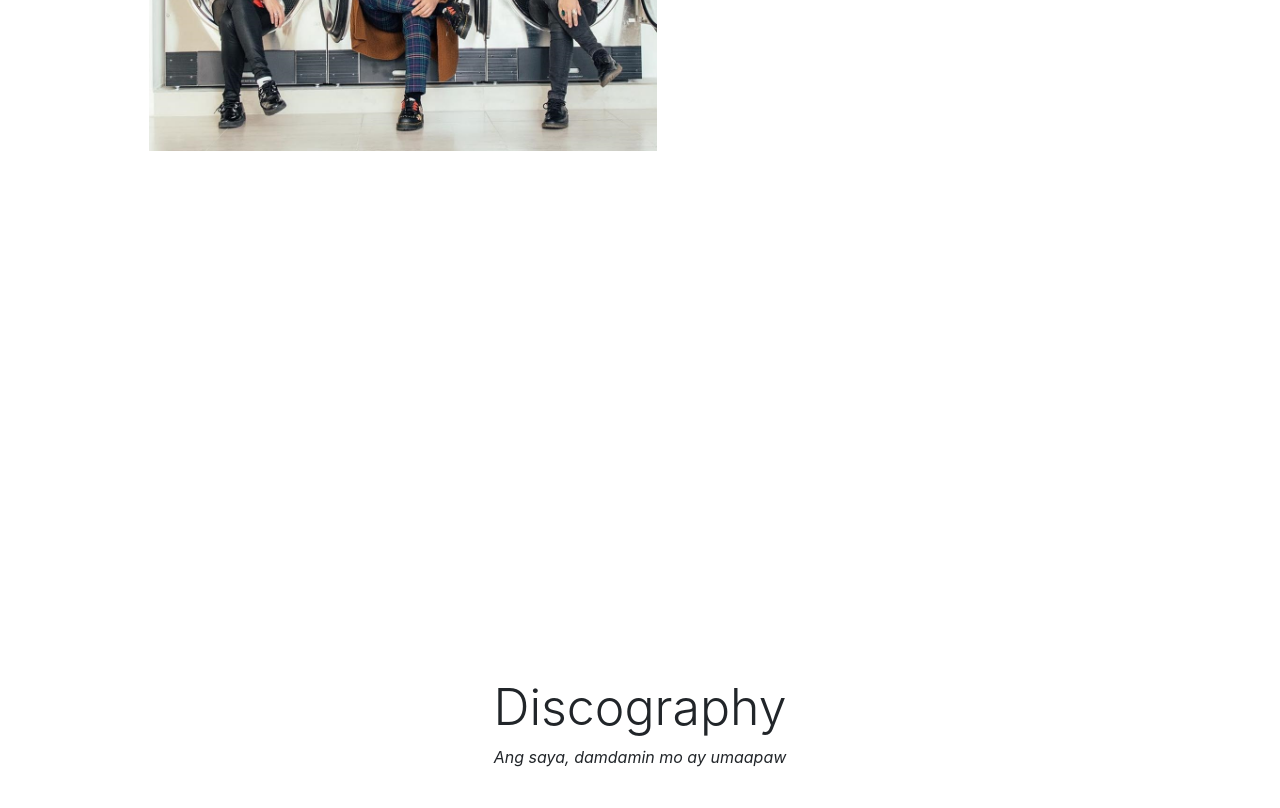
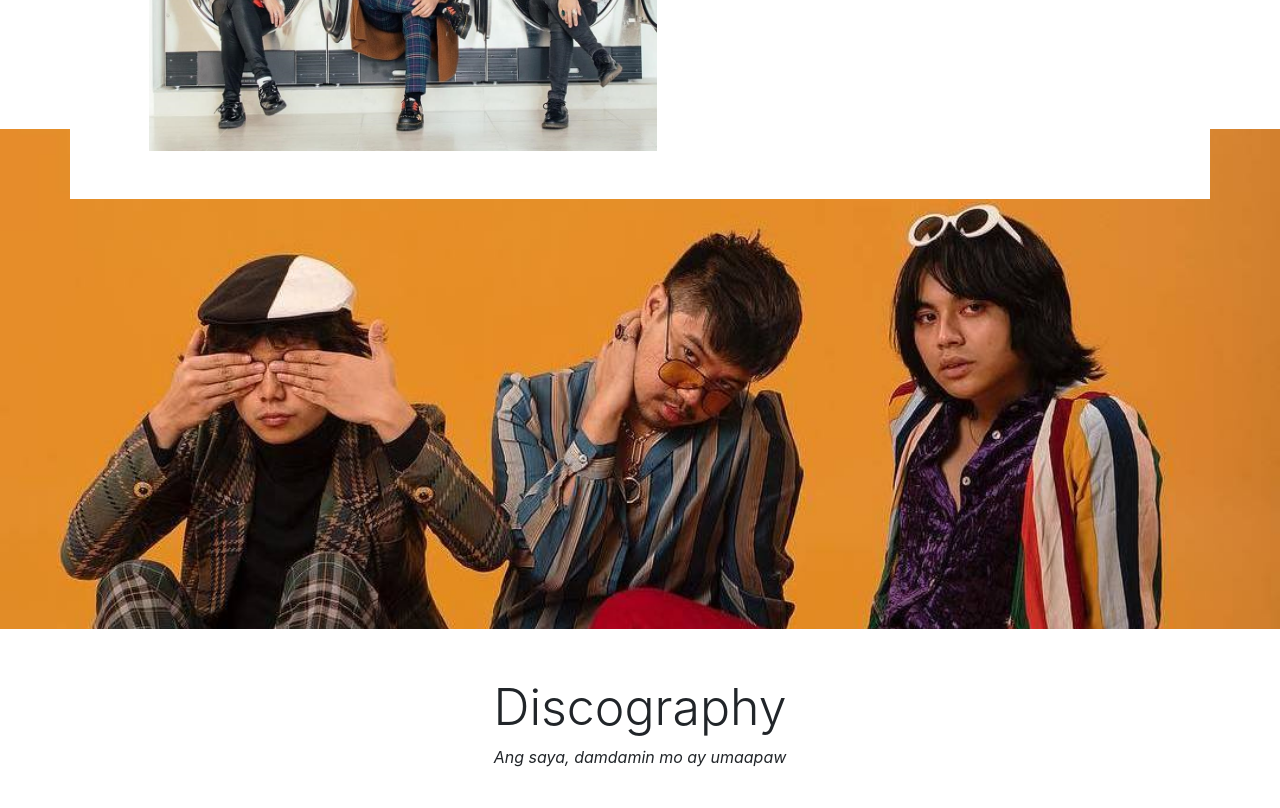
Before and after one commit to tonako13gm/ivos, a plain HTML site: page index.html in a window 1280 px wide. Shown: the part 1267-2075 px from the top of the page. Drawn offline with nearby package versions, Linux system fonts and the light colour scheme.

Commit message:
Update home.css

```diff
--- a/assets/css/home.css
+++ b/assets/css/home.css
@@ -8,7 +8,7 @@
 #about-us .parallax {
   width: 100vw;
   /* The image used */
-  background-image: url(".../img/about-us-jumbo.jpg");
+  background-image: url("../img/about-us-jumbo.jpg");
   /* Set a specific height */
   height: 500px;
  }
```
